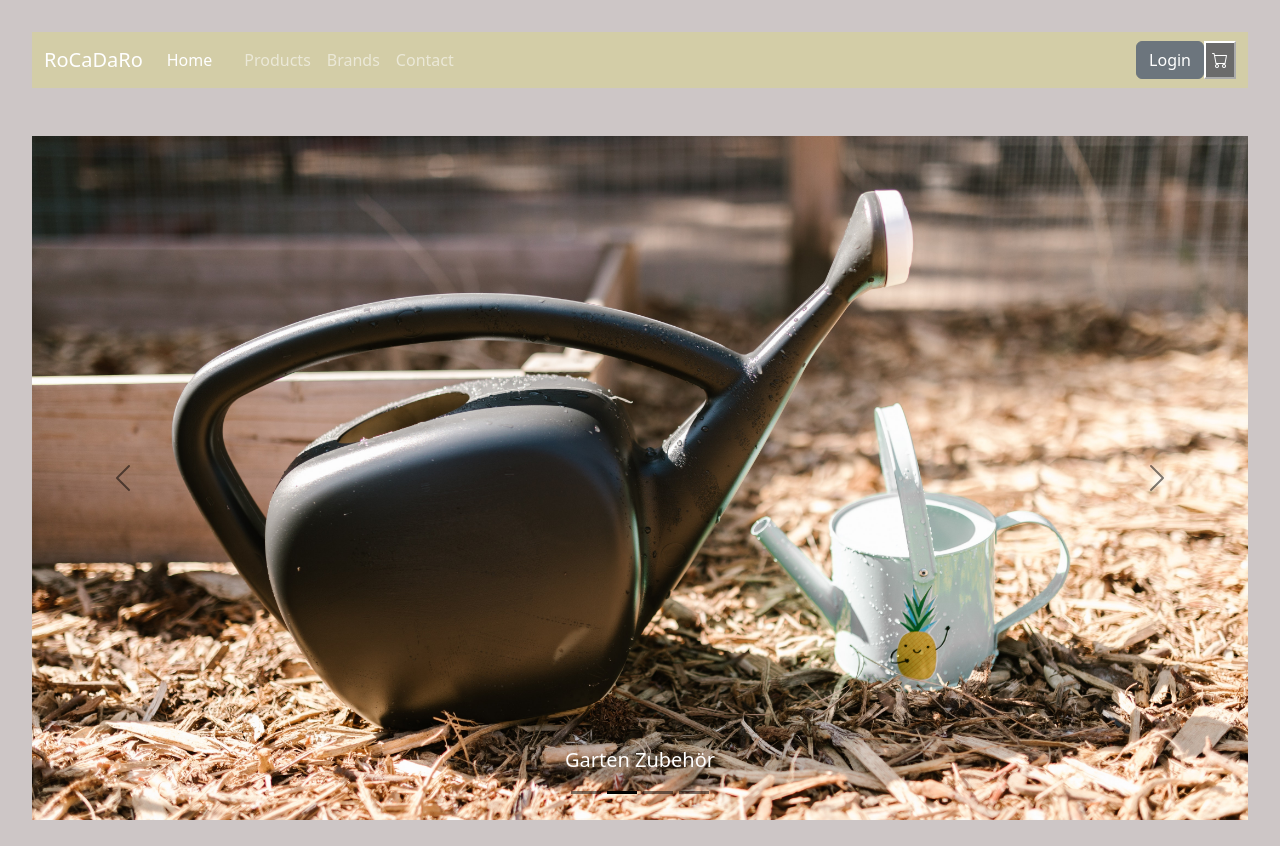
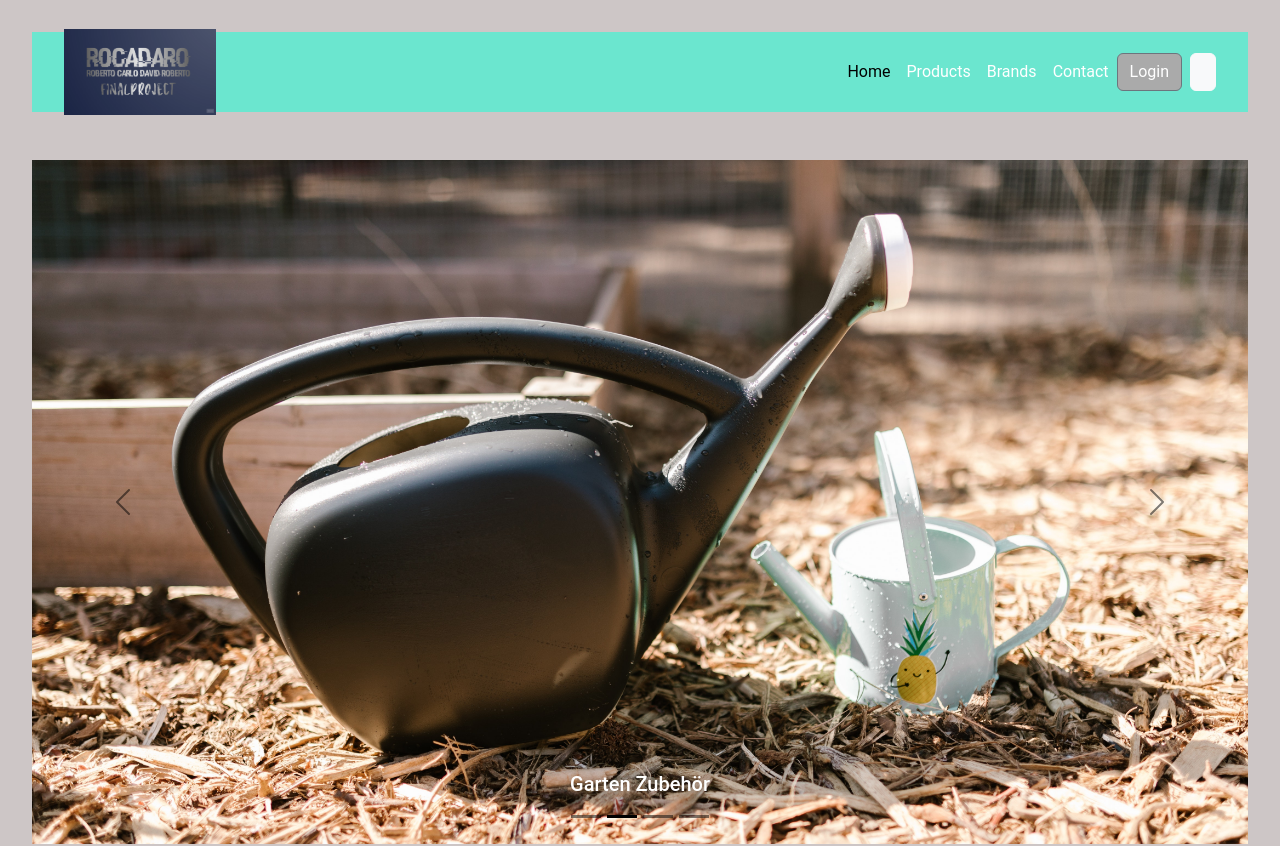
Before and after one commit to Giancarlo49/rocadaro-final-project, a React (Vite) app in the folder rocadaro/frontend/: page / in a window 1280 px wide. Shown: the top 846 px of the page. Built offline with nearby package versions, Linux system fonts and the light colour scheme.

Commit message:
Navbar angepasst

```diff
--- a/rocadaro/frontend/src/components/navbar/Navbar.css
+++ b/rocadaro/frontend/src/components/navbar/Navbar.css
@@ -1,13 +1,53 @@
-.nav-link-active {
-  color: white;
+.mynavbar {
+  background-color: rgb(
+    107,
+    230,
+    207
+  ); /* Hintergrundfarbe der Navbar anpassen */
+  color: #fff; /* Textfarbe der Navbar anpassen */
+  height: 80px; /* Höhe der Navbar anpassen */
+  padding: 10px 20px; /* Innenabstand der Navbar anpassen */
 }
-.mynavbar {
-  position: fixed;
-  z-index: 1;
-  background-color: rgba(234, 227, 43, 0.2);
-  width: 100%;
-  padding: 2rem;
+
+.navbar-brand {
+  display: flex;
+  align-items: center;
+  color: #fff; /* Textfarbe des Brand-Logos anpassen */
 }
-.navbar-brand {
-  color: rgb(50, 81, 207);
+
+.logo {
+  margin-right: 10px; /* Abstand zwischen Logo und anderen Navbar-Inhalten anpassen */
+  width: 20%; /* Beispiel: Bild auf 20% der Breite des Elternelements setzen */
+  height: auto; /* Beispiel: Höhe automatisch anpassen */
+  /* Weitere Anpassungen und Stile hier */
+  display: inline-block;
+  vertical-align: middle;
 }
+
+.navbar-nav .nav-link {
+  color: #fff; /* Textfarbe der Nav-Links anpassen */
+}
+
+.navbar-nav .nav-link:hover {
+  color: #aaa; /* Textfarbe der Nav-Links bei Hover anpassen */
+}
+
+.navbar-toggler {
+  background-color: #fff; /* Hintergrundfarbe des Navbar-Togglers anpassen */
+  border-color: #fff; /* Randfarbe des Navbar-Togglers anpassen */
+  color: #333; /* Textfarbe des Navbar-Togglers anpassen */
+}
+
+.navbar-toggler-icon {
+  /* Hintergrundbild des Navbar-Togglers anpassen */
+  background-image: url("path/to/toggler-icon.png");
+}
+
+.btn-secondary {
+  background-color: #aaa; /* Hintergrundfarbe des Login-Buttons anpassen */
+  color: #fff; /* Textfarbe des Login-Buttons anpassen */
+}
+
+.bi-cart {
+  /* Stile für das Warenkorb-Symbol anpassen */
+}
--- a/rocadaro/frontend/src/components/navbar/Navbar.jsx
+++ b/rocadaro/frontend/src/components/navbar/Navbar.jsx
@@ -1,14 +1,13 @@
+import React from "react";
+import "./Navbar.css";
 
-import "./Navbar.css";
-import "bootstrap/dist/css/bootstrap.min.css";
-import "bootstrap-icons/font/bootstrap-icons.css";
 const Navbar = () => {
   return (
-    <nav className="mynavbar navbar navbar-expand-lg " data-bs-theme="dark">
-      <div className="text container-fluid">
-        <a className="navbar-brand" href="#">
-          RoCaDaRo
-        </a>
+    <nav className="mynavbar navbar navbar-expand-lg">
+      <div className="container-fluid">
+        <div className="navbar-brand">
+          <img src="./src/images/Logo/Logo.png" className="logo" />
+        </div>
         <button
           className="navbar-toggler"
           type="button"
@@ -21,15 +20,12 @@ const Navbar = () => {
           <span className="navbar-toggler-icon"></span>
         </button>
         <div className="collapse navbar-collapse" id="navbarColor01">
-          <ul className="navbar-nav me-auto">
+          <ul className="navbar-nav mx-auto">
             <li className="nav-item">
               <a className="nav-link active" href="#">
                 Home
                 <span className="visually-hidden">(current)</span>
               </a>
-            </li>
-            <li className="nav-item">
-              <a className="nav-link" href="#"></a>
             </li>
             <li className="nav-item">
               <a className="nav-link" href="#">
@@ -43,25 +39,15 @@ const Navbar = () => {
             </li>
             <li className="nav-item">
               <a className="nav-link" href="#">
-
                 Contact
-
               </a>
             </li>
           </ul>
           <form className="d-flex">
-            {/* <input
-              className="form-control me-sm-2"
-              type="search"
-              placeholder="Search"
-            />
-            <button>
-              <i className="bi bi-search"></i>
-            </button> */}
-            <button className="btn btn-secondary my-2 my-sm-0" type="submit">
+            <button className="btn btn-secondary me-2" type="submit">
               Login
             </button>
-            <button>
+            <button className="btn btn-light">
               <i className="bi bi-cart"></i>
             </button>
           </form>
```
Also changed, not shown: rocadaro/frontend/src/images/Logo/Logo.png (added).
